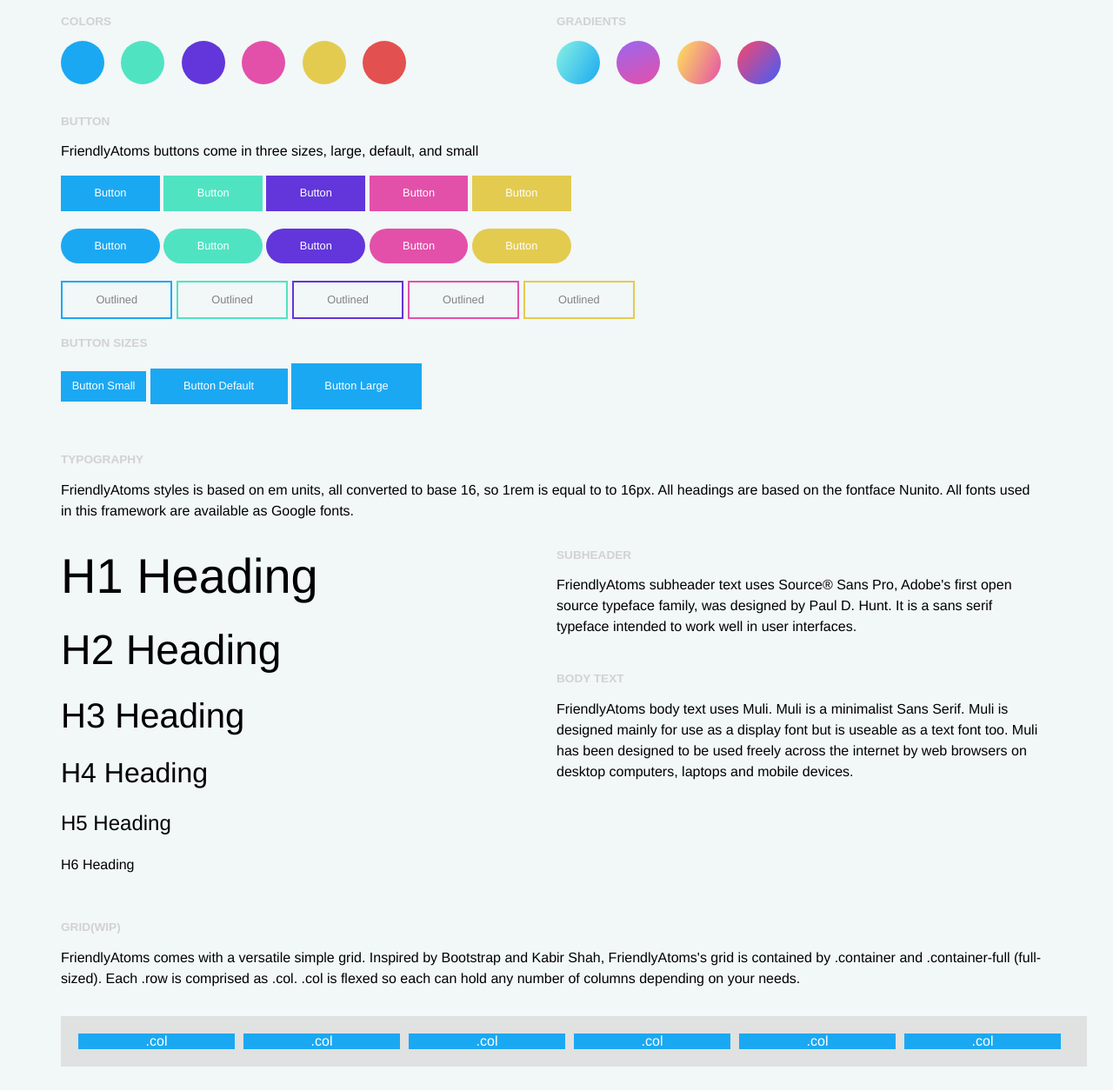
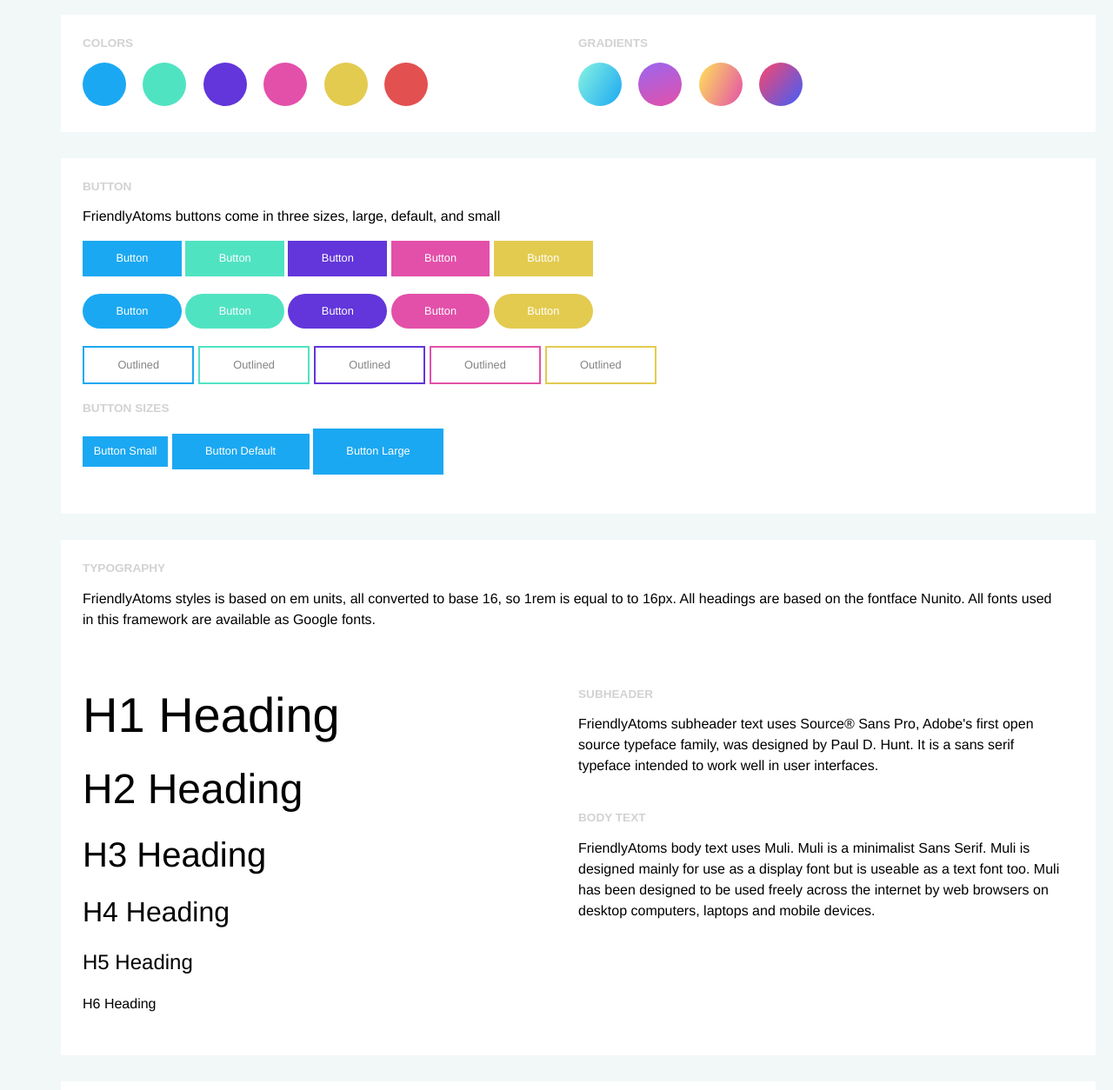
Before and after one commit to skydavis/friendly-atoms, a website: page index.html in a window 1280 px wide. Shown: the part 500-1754 px from the top of the page at 87% size. Drawn offline with Linux system fonts and the light colour scheme.

Commit message:
Grid fixes

```diff
--- a/index.html
+++ b/index.html
@@ -32,7 +32,7 @@
     </div>
   </div>
   <div class="container">
-    <div class="row push-top-medium push-top-medium">
+    <div class="row push-top-medium push-top-medium white pad">
       <div class="col">
         <h6 class="subheader">COLORS</h6>
         <div class="fa-blue circle"></div>
@@ -50,7 +50,7 @@
         <div class="fa-red-blue-gradient circle"></div>
       </div>
     </div>
-    <div class="row push-top-medium">
+    <div class="row push-top-medium push-top-medium white pad">
       <div class="col">
           <h6 class="subheader">BUTTON</h6>
         <p>FriendlyAtoms buttons come in three sizes, large, default, and small</p>
@@ -83,13 +83,13 @@
           </div>
       </div>
     </div>
-    <div class="row push-top-medium">
+    <div class="row push-top-medium push-top-medium white pad">
       <div class="col">
-          <h6 class="subheader">TYPOGRAPHY</h6>
+        <h6 class="subheader">TYPOGRAPHY</h6>
         <p>FriendlyAtoms styles is based on em units, all converted to base 16, so 1rem is equal to to 16px. All headings are based on the fontface Nunito. All fonts used in this framework are available as Google fonts.</p>
       </div>
     </div>
-    <div class="row">
+    <div class="row white pad">
       <div class="col">
         <h1 class="push-bottom-small">H1 Heading</h1>
         <h2 class="push-bottom-small">H2 Heading</h2>
@@ -106,14 +106,14 @@
         <p>FriendlyAtoms body text uses Muli. Muli is a minimalist Sans Serif. Muli is designed mainly for use as a display font but is useable as a text font too. Muli has been designed to be used freely across the internet by web browsers on desktop computers, laptops and mobile devices.</p>
       </div>
     </div>
-    <div class="row push-top-medium">
+    <div class="row push-top-medium push-top-medium white pad">
       <div class="col">
         <h6 class="subheader">GRID(WIP)</h6>
         <p>FriendlyAtoms comes with a versatile simple grid. Inspired by Bootstrap and Kabir Shah, FriendlyAtoms's grid is contained by .container and .container-full (full-sized). Each .row is comprised as .col. .col is flexed so each can hold any number of columns depending on your needs.</p>
         <code></code>
       </div>
     </div>
-    <div class="row push-top-small grid-row">
+    <div class="row white pad">
       <div class="col fa-blue center light">.col</div>
       <div class="col fa-blue center light">.col</div>
       <div class="col fa-blue center light">.col</div>
@@ -121,7 +121,7 @@
       <div class="col fa-blue center light">.col</div>
       <div class="col fa-blue center light">.col</div>
     </div>
-    <div class="row push-top-medium">
+    <div class="row push-top-medium push-top-medium white pad">
       <div class="col">
         <h6 class="subheader">FORM INPUT</h6>
         <p class="push-bottom-medium">Below is FriendlyAtoms form elements</p>
@@ -136,7 +136,7 @@
       </div>
       <div class="col"></div>
     </div>
-    <div class="row push-top-medium">
+    <div class="row push-top-medium push-top-medium white pad">
       <div class="col">
           <h6 class="subheader">STATES</h6>
         <input type="text" placeholder="Jane Doe" class="disabled">
--- a/src/colors.scss
+++ b/src/colors.scss
@@ -52,6 +52,9 @@
 .white {
   background-color: white;
 }
+.white-c {
+  color: white;
+}
 .light {
   color: white;
 }
--- a/src/grid.scss
+++ b/src/grid.scss
@@ -28,7 +28,6 @@
     flex-flow: row wrap;
     justify-content: space-between;
     width: 100%;
-    margin-bottom: 15px;
     &:last-child {
       margin-bottom: 0;
     }
--- a/src/utilities.scss
+++ b/src/utilities.scss
@@ -51,6 +51,9 @@
 }
 .push-top-xxlarge {
   margin-top: $space-xxlarge !important;
+}
+.pad {
+  padding: 25px;
 }
 .pad-bottom-small {
   padding-bottom: $space-small !important;
```
Also changed, not shown: dist/friendly-atoms.css.
